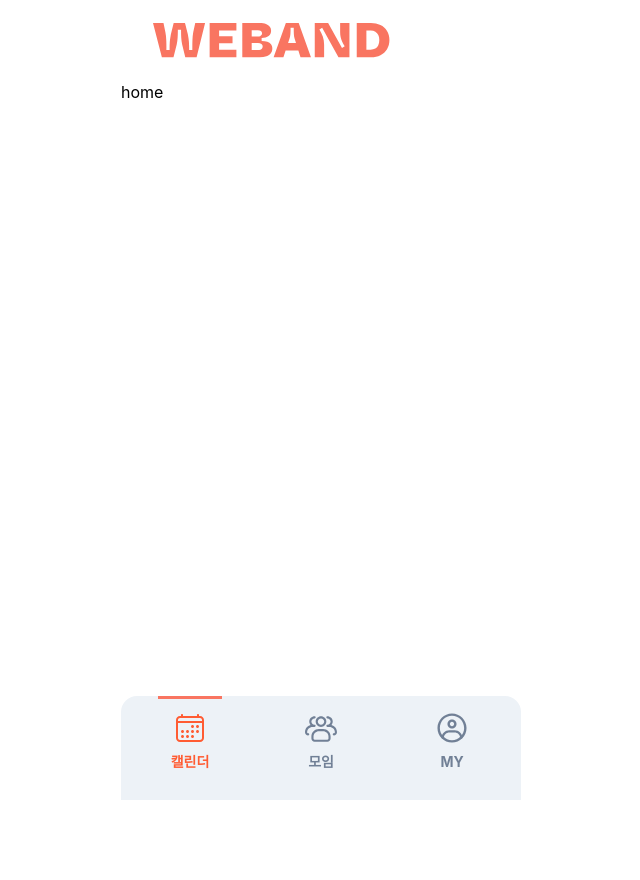
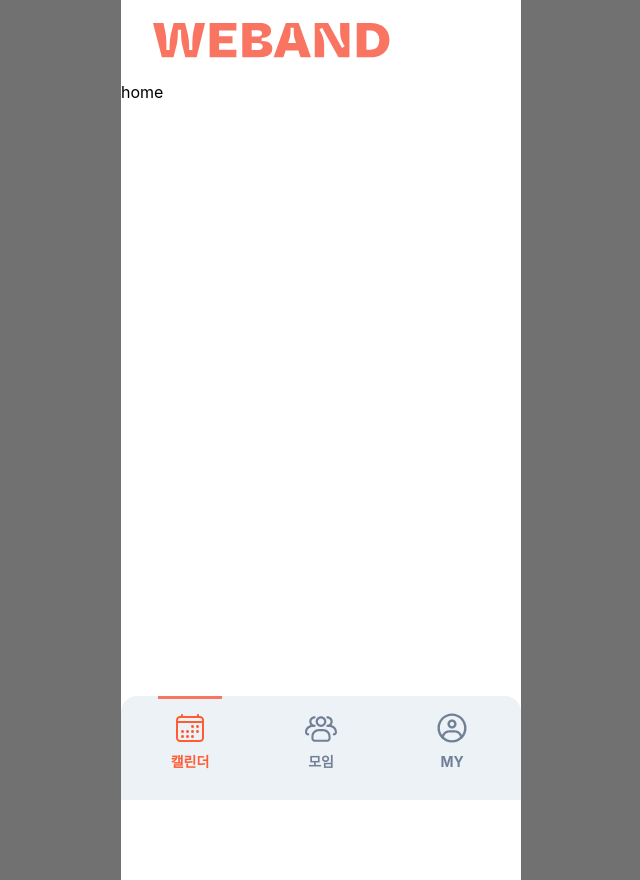
Before and after one commit to Jinpop/We-Band-FrontEnd, a React (Vite) app: page / in a window 1280 px wide. Shown: the whole page, without its empty margins (319-959 px from the left). Before the commit the page ends 800 px from the top, so only its background shows below. Built offline with nearby package versions, Linux system fonts and the light colour scheme; a web font is replaced by a local one.

Commit message:
chore: UI와 body 구분

```diff
--- a/src/App.styled.ts
+++ b/src/App.styled.ts
@@ -2,5 +2,7 @@ import styled from 'styled-components';
 
 export const AppContainer = styled.div`
   width: 400px;
+  background: ${({ theme }) => theme.colors.BlackAndWhite.white};
+  min-height: 100vh;
   margin: 0 auto;
 `;
--- a/src/layout/Layout.styled.ts
+++ b/src/layout/Layout.styled.ts
@@ -3,6 +3,11 @@ import logo from '@assets/logo.svg';
 
 export const LayoutContainer = styled.div`
   width: 400px;
+`;
+
+export const Page = styled.div`
+  min-height: 100vh;
+  background: ${({ theme }) => theme.colors.BlackAndWhite.white};
 `;
 
 export const Logo = styled.img.attrs({
--- a/src/layout/Layout.tsx
+++ b/src/layout/Layout.tsx
@@ -12,7 +12,9 @@ const LiteLayout = () => {
       <S.LogoContainer>
         <S.Logo onClick={handleClick} />
       </S.LogoContainer>
-      <Outlet />
+      <S.Page>
+        <Outlet />
+      </S.Page>
       <NavBar />
     </S.LayoutContainer>
   );
--- a/src/styles/global/_variables.scss
+++ b/src/styles/global/_variables.scss
@@ -1,5 +1,5 @@
 // Color
-$background-color: #ffffff;
+$background-color: #717171;
 $font-base-color: #000000;
 
 // Font
```
